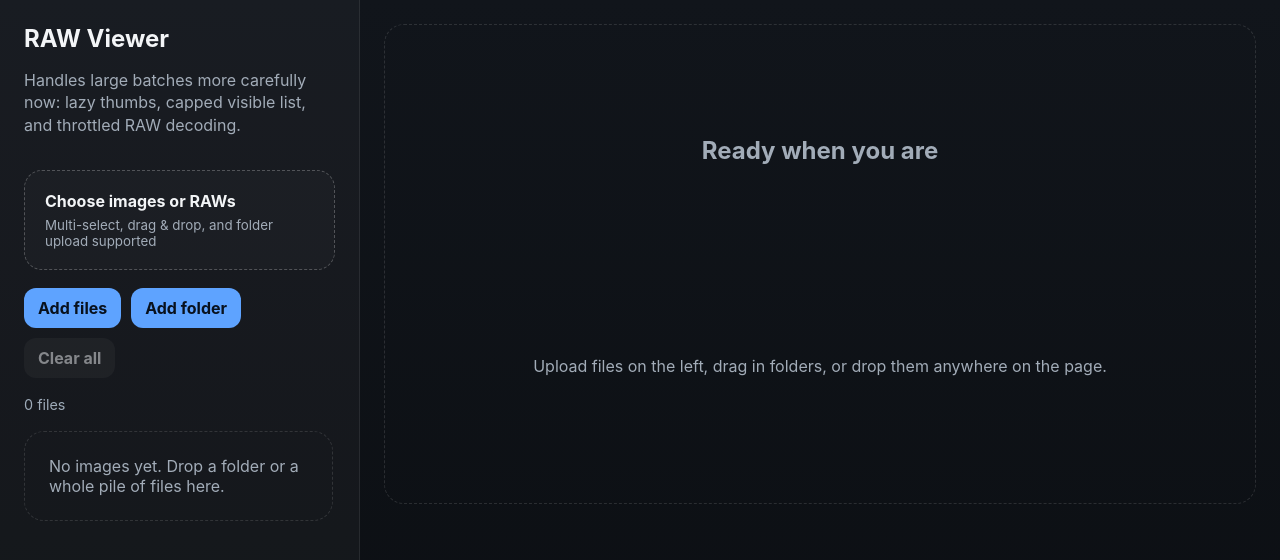
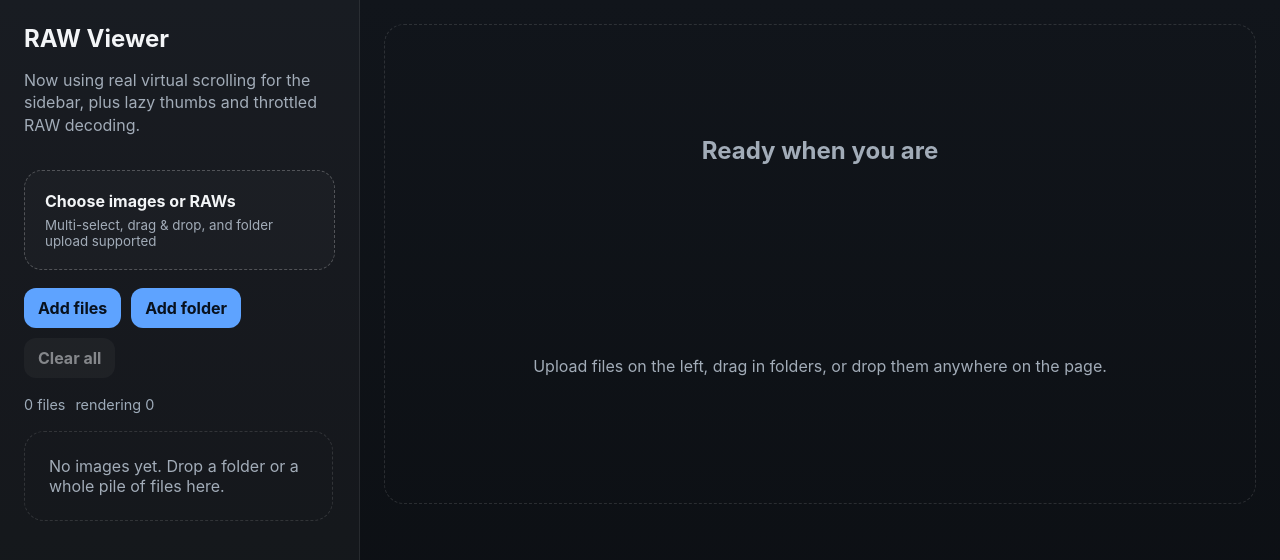
Before and after one commit to LoggeL/raw-viewer, a React (Vite) app: page / in a window 1280 px wide. Shown: the top 560 px of the page. Built offline with nearby package versions, Linux system fonts and the light colour scheme.

Commit message:
Add virtual scrolling for thumbnails

```diff
--- a/src/main.tsx
+++ b/src/main.tsx
@@ -20,8 +20,9 @@ type Item = {
 const RAW_EXTENSIONS = new Set([
   '3fr', 'arw', 'cr2', 'cr3', 'dcr', 'dng', 'erf', 'kdc', 'mrw', 'nef', 'nrw', 'orf', 'pef', 'raf', 'raw', 'rw2', 'sr2', 'srf', 'x3f',
 ])
-const MAX_VISIBLE_THUMBS = 120
 const RAW_CONCURRENCY = 2
+const THUMB_ROW_HEIGHT = 86
+const THUMB_OVERSCAN = 8
 
 const formatBytes = (bytes: number) => {
   if (bytes < 1024) return `${bytes} B`
@@ -91,17 +92,14 @@ type ThumbItemProps = {
   active: boolean
   onSelect: (id: string) => void
   onRemove: (id: string) => void
-  onLoadThumb: (id: string) => void
 }
 
-const ThumbItem = React.memo(function ThumbItem({ item, active, onSelect, onRemove, onLoadThumb }: ThumbItemProps) {
-  const showPreview = item.url && (item.thumbLoaded || active)
-
+const ThumbItem = React.memo(function ThumbItem({ item, active, onSelect, onRemove }: ThumbItemProps) {
   return (
     <button className={`thumb ${active ? 'active' : ''}`} onClick={() => onSelect(item.id)}>
       <div className="thumb-preview">
-        {showPreview ? (
-          <img src={item.url} alt={item.name} loading="lazy" onLoad={() => onLoadThumb(item.id)} />
+        {item.url ? (
+          <img src={item.url} alt={item.name} loading="lazy" />
         ) : (
           <div className="thumb-placeholder">{item.isRaw ? 'RAW' : 'IMG'}</div>
         )}
@@ -128,10 +126,13 @@ function App() {
   const [pan, setPan] = React.useState({ x: 0, y: 0 })
   const [isDragging, setIsDragging] = React.useState(false)
   const [isDropActive, setIsDropActive] = React.useState(false)
+  const [thumbScrollTop, setThumbScrollTop] = React.useState(0)
+  const [thumbViewportHeight, setThumbViewportHeight] = React.useState(640)
   const dragStateRef = React.useRef<{ x: number; y: number; startX: number; startY: number } | null>(null)
   const inputRef = React.useRef<HTMLInputElement | null>(null)
   const folderInputRef = React.useRef<HTMLInputElement | null>(null)
   const stageRef = React.useRef<HTMLDivElement | null>(null)
+  const thumbListRef = React.useRef<HTMLDivElement | null>(null)
   const decodeQueueRef = React.useRef<Item[]>([])
   const activeDecodersRef = React.useRef(0)
 
@@ -146,6 +147,18 @@ function App() {
     setBrightness(100)
     setPan({ x: 0, y: 0 })
   }, [selectedId])
+
+  React.useLayoutEffect(() => {
+    const el = thumbListRef.current
+    if (!el) return
+
+    const update = () => setThumbViewportHeight(el.clientHeight)
+    update()
+
+    const observer = new ResizeObserver(update)
+    observer.observe(el)
+    return () => observer.disconnect()
+  }, [])
 
   const processQueue = React.useCallback(() => {
     while (activeDecodersRef.current < RAW_CONCURRENCY && decodeQueueRef.current.length > 0) {
@@ -180,21 +193,16 @@ function App() {
     const candidates = files.filter((file) => isRegularImage(file) || isRawFile(file))
     if (!candidates.length) return
 
-    const currentCount = items.length
-    const initialItems: Item[] = candidates.map((file, index) => {
-      const raw = isRawFile(file)
-      const eagerThumb = currentCount + index < MAX_VISIBLE_THUMBS
-      return {
+    const initialItems: Item[] = candidates.map((file) => ({
       id: makeId(file),
       file,
-        url: !raw && eagerThumb ? URL.createObjectURL(file) : '',
+      url: '',
       name: file.webkitRelativePath || file.name,
       sizeLabel: formatBytes(file.size),
-        status: raw ? 'queued' : 'ready',
-        isRaw: raw,
-        thumbLoaded: eagerThumb,
-      }
-    })
+      status: isRawFile(file) ? 'queued' : 'ready',
+      isRaw: isRawFile(file),
+      thumbLoaded: false,
+    }))
 
     setItems((prev) => {
       const merged = [...prev, ...initialItems]
@@ -207,24 +215,55 @@ function App() {
       decodeQueueRef.current.push(...queuedRaws)
       processQueue()
     }
-  }, [items.length, processQueue])
+  }, [processQueue])
 
   const selected = items.find((item) => item.id === selectedId) ?? null
-  const visibleItems = React.useMemo(() => {
-    if (items.length <= MAX_VISIBLE_THUMBS) return items
-    const selectedIndex = items.findIndex((item) => item.id === selectedId)
-    if (selectedIndex === -1) return items.slice(0, MAX_VISIBLE_THUMBS)
-    const half = Math.floor(MAX_VISIBLE_THUMBS / 2)
-    const start = Math.max(0, Math.min(selectedIndex - half, items.length - MAX_VISIBLE_THUMBS))
-    return items.slice(start, start + MAX_VISIBLE_THUMBS)
-  }, [items, selectedId])
 
-  const ensureThumbLoaded = React.useCallback((id: string) => {
-    setItems((prev) => prev.map((item) => {
-      if (item.id !== id || item.thumbLoaded || item.isRaw) return item
-      return { ...item, thumbLoaded: true, url: URL.createObjectURL(item.file) }
-    }))
-  }, [])
+  const selectedIndex = React.useMemo(
+    () => items.findIndex((item) => item.id === selectedId),
+    [items, selectedId],
+  )
+
+  React.useEffect(() => {
+    const el = thumbListRef.current
+    if (!el || selectedIndex < 0) return
+    const rowTop = selectedIndex * THUMB_ROW_HEIGHT
+    const rowBottom = rowTop + THUMB_ROW_HEIGHT
+    const viewTop = el.scrollTop
+    const viewBottom = viewTop + el.clientHeight
+
+    if (rowTop < viewTop) el.scrollTop = rowTop
+    else if (rowBottom > viewBottom) el.scrollTop = rowBottom - el.clientHeight
+  }, [selectedIndex])
+
+  const virtualRange = React.useMemo(() => {
+    const start = Math.max(0, Math.floor(thumbScrollTop / THUMB_ROW_HEIGHT) - THUMB_OVERSCAN)
+    const visibleCount = Math.ceil(thumbViewportHeight / THUMB_ROW_HEIGHT) + THUMB_OVERSCAN * 2
+    const end = Math.min(items.length, start + visibleCount)
+    return { start, end }
+  }, [items.length, thumbScrollTop, thumbViewportHeight])
+
+  const virtualItems = React.useMemo(() => items.slice(virtualRange.start, virtualRange.end), [items, virtualRange])
+
+  React.useEffect(() => {
+    if (!virtualItems.length) return
+    setItems((prev) => {
+      let changed = false
+      const next = [...prev]
+      for (let i = virtualRange.start; i < virtualRange.end; i += 1) {
+        const item = next[i]
+        if (!item || item.isRaw || item.thumbLoaded) continue
+        next[i] = { ...item, thumbLoaded: true, url: URL.createObjectURL(item.file) }
+        changed = true
+      }
+      return changed ? next : prev
+    })
+  }, [virtualItems, virtualRange])
+
+  React.useEffect(() => {
+    if (!selected || selected.url || selected.isRaw) return
+    setItems((prev) => prev.map((item) => item.id === selected.id ? { ...item, url: URL.createObjectURL(item.file), thumbLoaded: true } : item))
+  }, [selected])
 
   const removeItem = (id: string) => {
     decodeQueueRef.current = decodeQueueRef.current.filter((item) => item.id !== id)
@@ -245,14 +284,10 @@ function App() {
     setZoom(1)
     setBrightness(100)
     setPan({ x: 0, y: 0 })
+    setThumbScrollTop(0)
     if (inputRef.current) inputRef.current.value = ''
     if (folderInputRef.current) folderInputRef.current.value = ''
   }
-
-  React.useEffect(() => {
-    if (!selected || selected.url || selected.isRaw) return
-    setItems((prev) => prev.map((item) => item.id === selected.id ? { ...item, url: URL.createObjectURL(item.file), thumbLoaded: true } : item))
-  }, [selected])
 
   const zoomBy = (delta: number) => setZoom((current) => Math.min(8, Math.max(0.25, Number((current + delta).toFixed(2)))))
   const resetView = () => {
@@ -318,7 +353,7 @@ function App() {
       <aside className="sidebar">
         <div>
           <h1>RAW Viewer</h1>
-          <p className="muted">Handles large batches more carefully now: lazy thumbs, capped visible list, and throttled RAW decoding.</p>
+          <p className="muted">Now using real virtual scrolling for the sidebar, plus lazy thumbs and throttled RAW decoding.</p>
         </div>
 
         <label className="upload-card">
@@ -339,23 +374,33 @@ function App() {
           <span>{stats.total} files</span>
           {stats.processing ? <span>{stats.processing} decoding</span> : null}
           {stats.queued ? <span>{stats.queued} queued</span> : null}
-          {items.length > visibleItems.length ? <span>showing {visibleItems.length} around selection</span> : null}
+          <span>rendering {virtualItems.length}</span>
         </div>
 
-        <div className="thumb-list">
+        <div
+          ref={thumbListRef}
+          className="thumb-list"
+          onScroll={(event) => setThumbScrollTop(event.currentTarget.scrollTop)}
+        >
           {items.length === 0 ? (
             <div className="empty-state">No images yet. Drop a folder or a whole pile of files here.</div>
           ) : (
-            visibleItems.map((item) => (
+            <div className="virtual-list" style={{ height: `${items.length * THUMB_ROW_HEIGHT}px` }}>
+              <div
+                className="virtual-list-window"
+                style={{ transform: `translateY(${virtualRange.start * THUMB_ROW_HEIGHT}px)` }}
+              >
+                {virtualItems.map((item) => (
                   <ThumbItem
                     key={item.id}
                     item={item}
                     active={item.id === selectedId}
                     onSelect={setSelectedId}
                     onRemove={removeItem}
-                onLoadThumb={ensureThumbLoaded}
                   />
-            ))
+                ))}
+              </div>
+            </div>
           )}
         </div>
       </aside>
--- a/src/styles.css
+++ b/src/styles.css
@@ -86,19 +86,30 @@ a { color: inherit; }
 .actions button:disabled { opacity: 0.5; cursor: not-allowed; }
 
 .thumb-list {
-  display: flex;
-  flex-direction: column;
-  gap: 10px;
   overflow: auto;
   min-height: 0;
   padding-right: 2px;
 }
+
+.virtual-list {
+  position: relative;
+}
+
+.virtual-list-window {
+  position: absolute;
+  inset: 0 0 auto 0;
+  display: flex;
+  flex-direction: column;
+  gap: 10px;
+}
+
 .thumb {
   position: relative;
   display: grid;
   grid-template-columns: 64px 1fr;
   gap: 12px;
   align-items: center;
+  min-height: 76px;
   padding: 10px;
   border-radius: 16px;
   border: 1px solid transparent;
```
Lines whose indentation alone changed are shown as unchanged.
